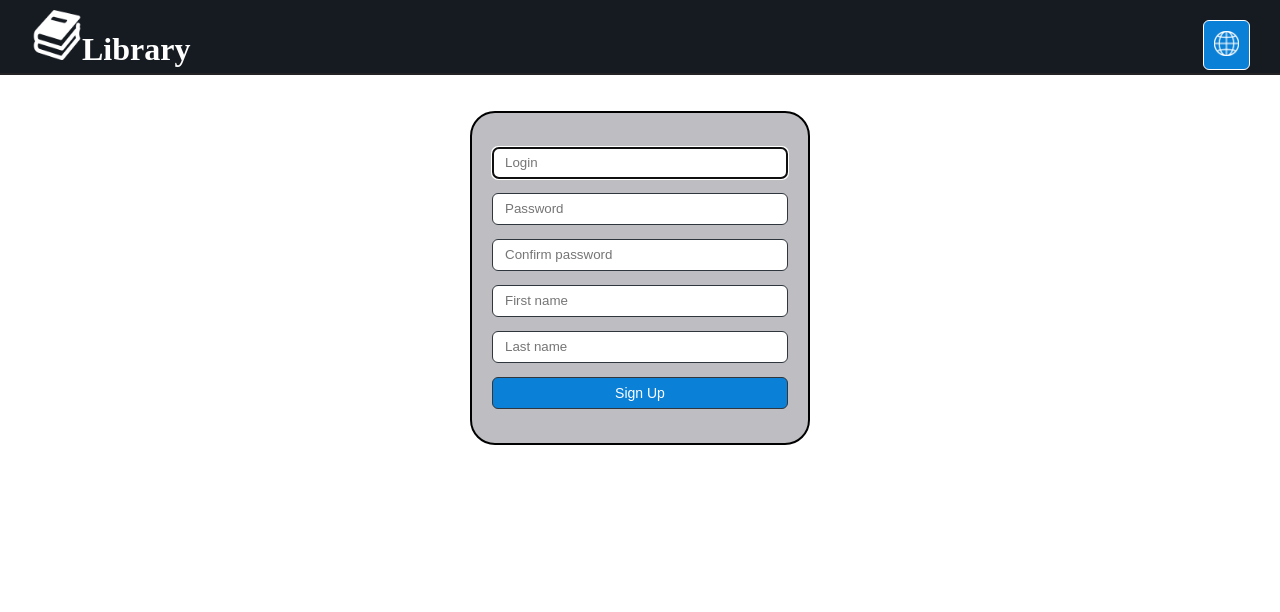
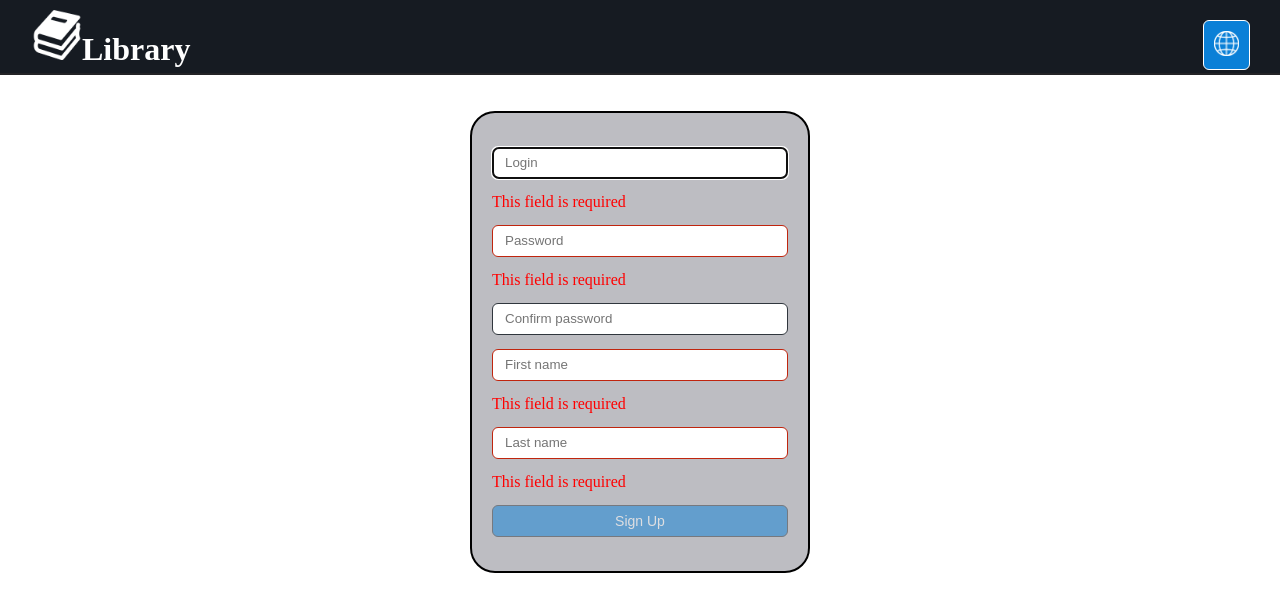
Before and after one commit to SirJohanot/library-react, a React (Create React App) app: page /sign-up in a window 1280 px wide. Shown: the top 612 px of the page. Built offline with nearby package versions, Linux system fonts and the light colour scheme.

Commit message:
removed SignUpButton; added validation to SignUp

```diff
--- a/src/components/ui/SignUpButton.js
+++ /dev/null
@@ -1,8 +0,0 @@
-import React from 'react';
-import { FormattedMessage } from 'react-intl';
-
-export default function SignUpButton() {
-    return (
-        <button type="button"><FormattedMessage id="signUp" /></button>
-    );
-}
--- a/src/pages/SignIn.js
+++ b/src/pages/SignIn.js
@@ -2,7 +2,6 @@ import React, { useEffect, useRef, useState } from 'react';
 import { FormattedMessage, useIntl } from 'react-intl';
 import { Link, useLocation, useNavigate } from 'react-router-dom';
 import axios from '../api/axios';
-import SignUpButton from '../components/ui/SignUpButton';
 import useAuthentication from '../hooks/useAuthentication';
 
 const SIGN_IN_URL = '/users/auth';
@@ -111,7 +110,7 @@ export default function SignIn() {
                 }
                 <button type="submit"><FormattedMessage id="signInLocale" /></button>
                 <Link to="/sign-up">
-                    <SignUpButton />
+                    <button type="button"><FormattedMessage id="signUp" /></button>
                 </Link>
             </form>
         </section>
--- a/src/pages/SignUp.js
+++ b/src/pages/SignUp.js
@@ -1,13 +1,16 @@
-import React, { useEffect, useRef, useState } from 'react';
-import { useIntl } from 'react-intl';
+import React, { useCallback, useEffect, useRef, useState } from 'react';
+import { FormattedMessage, useIntl } from 'react-intl';
+import { useNavigate } from 'react-router-dom';
 import axios from '../api/axios';
-import SignUpButton from '../components/ui/SignUpButton';
+import { isHumanName } from '../utility/validator';
 
 const SIGN_UP_METHOD = 'post';
 const SIGN_UP_URL = '/users';
 
 export default function SignUp() {
     const intl = useIntl();
+
+    const navigate = useNavigate();
 
     const loginRef = useRef();
 
@@ -18,14 +21,81 @@ export default function SignUp() {
         firstName: '',
         lastName: ''
     });
-    const [error, setError] = useState('');
+    const [errors, setErrors] = useState({
+        login: '',
+        password: '',
+        confirmedPassword: '',
+        firstName: '',
+        lastName: '',
+        other: ''
+    });
 
     useEffect(() => {
         loginRef.current.focus();
     }, []);
 
+    const isBlank = useCallback(
+        (key) => {
+            if (!signUpCredentials[key]) {
+                setErrors(prev => ({ ...prev, [key]: 'fieldRequired' }));
+                return true;
+            }
+            return false;
+        }, [signUpCredentials]);
+
+    const isNotAWord = useCallback(
+        (key) => {
+            if (!isHumanName(signUpCredentials[key])) {
+                setErrors(prev => ({ ...prev, [key]: 'alphabetical' }));
+                return true;
+            }
+            return false;
+        }, [signUpCredentials]);
+
     useEffect(() => {
-        setError('');
+        if (isBlank('login')) {
+            return;
+        }
+        setErrors(prev => ({ ...prev, login: '' }));
+    }, [signUpCredentials?.login, isBlank]);
+
+    useEffect(() => {
+        if (isBlank('password')) {
+            return;
+        }
+        setErrors(prev => ({ ...prev, password: '' }));
+    }, [signUpCredentials?.password, isBlank]);
+
+    useEffect(() => {
+        if (signUpCredentials?.password !== signUpCredentials?.confirmedPassword) {
+            setErrors(prev => ({ ...prev, confirmedPassword: 'passwordsDoNotMatch' }));
+        } else {
+            setErrors(prev => ({ ...prev, confirmedPassword: '' }));
+        }
+    }, [signUpCredentials?.password, signUpCredentials?.confirmedPassword]);
+
+    useEffect(() => {
+        if (isBlank('firstName')) {
+            return;
+        }
+        if (isNotAWord('firstName')) {
+            return;
+        }
+        setErrors(prev => ({ ...prev, firstName: '' }));
+    }, [signUpCredentials?.firstName, isBlank, isNotAWord]);
+
+    useEffect(() => {
+        if (isBlank('lastName')) {
+            return;
+        }
+        if (isNotAWord('lastName')) {
+            return;
+        }
+        setErrors(prev => ({ ...prev, lastName: '' }));
+    }, [signUpCredentials?.lastName, isBlank, isNotAWord]);
+
+    useEffect(() => {
+        setErrors(prev => ({ ...prev, other: '' }));
     }, [signUpCredentials]);
 
     const handleSubmit = async (e) => {
@@ -37,15 +107,16 @@ export default function SignUp() {
                 url: SIGN_UP_URL,
                 data: JSON.stringify(signUpCredentials)
             });
+            navigate('/sign-in', { replace: true });
         } catch (err) {
             if (!err?.response) {
-                setError('No response from server');
+                setErrors(prev => ({ ...prev, other: 'noResponse' }));
             } else switch (err.response?.status) {
                 case 400:
-                    setError(err.response?.data?.error);
+                    setErrors(prev => ({ ...prev, other: err.response?.data?.error }));
                     break;
                 default:
-                    setError('Registration failed');
+                    setErrors(prev => ({ ...prev, other: 'regitrationFailed' }));
             }
         }
     }
@@ -58,6 +129,7 @@ export default function SignUp() {
         <section id="main-content">
             <form className="login-form round-bordered-subject" autoComplete="on" onSubmit={handleSubmit}>
                 <input
+                    style={errors?.login ? { borderColor: '#c0250e' } : {}}
                     type="text"
                     id="login"
                     name="login"
@@ -67,7 +139,11 @@ export default function SignUp() {
                     placeholder={intl.formatMessage({ id: 'loginLocale' })}
                     required
                 />
+                {errors?.login &&
+                    <div style={{ color: 'red' }}><FormattedMessage id={errors?.login} /></div>
+                }
                 <input
+                    style={errors?.password ? { borderColor: '#c0250e' } : {}}
                     type="password"
                     id="password"
                     name="password"
@@ -76,7 +152,11 @@ export default function SignUp() {
                     placeholder={intl.formatMessage({ id: 'passwordLocale' })}
                     required
                 />
+                {errors?.password &&
+                    <div style={{ color: 'red' }}><FormattedMessage id={errors?.password} /></div>
+                }
                 <input
+                    style={errors?.confirmedPassword ? { borderColor: '#c0250e' } : {}}
                     type="password"
                     id="confirmed-password"
                     name="confirmedPassword"
@@ -85,7 +165,11 @@ export default function SignUp() {
                     placeholder={intl.formatMessage({ id: 'confirmPassword' })}
                     required
                 />
+                {errors?.confirmedPassword &&
+                    <div style={{ color: 'red' }}><FormattedMessage id={errors?.confirmedPassword} /></div>
+                }
                 <input
+                    style={errors?.firstName ? { borderColor: '#c0250e' } : {}}
                     type="text"
                     id="first-name"
                     name="firstName"
@@ -94,7 +178,11 @@ export default function SignUp() {
                     placeholder={intl.formatMessage({ id: 'firstName' })}
                     required
                 />
+                {errors?.firstName &&
+                    <div style={{ color: 'red' }}><FormattedMessage id={errors?.firstName} /></div>
+                }
                 <input
+                    style={errors?.lastName ? { borderColor: '#c0250e' } : {}}
                     type="text"
                     id="last-name"
                     name="lastName"
@@ -103,11 +191,34 @@ export default function SignUp() {
                     placeholder={intl.formatMessage({ id: 'lastName' })}
                     required
                 />
-                {error &&
-                    <div className="error-message">{error}</div>
+                {errors?.lastName &&
+                    <div style={{ color: 'red' }}><FormattedMessage id={errors?.lastName} /></div>
                 }
-                <SignUpButton />
+                {errors?.other &&
+                    <div className="error-message"><FormattedMessage id={errors?.other} /></div>
+                }
+                <button
+                    disabled={
+                        errors?.login
+                        || errors?.password
+                        || errors?.confirmedPassword
+                        || errors?.firstName
+                        || errors?.lastName
+                    }
+                    style={
+                        (errors?.login
+                            || errors?.password
+                            || errors?.confirmedPassword
+                            || errors?.firstName
+                            || errors?.lastName) ?
+                            {
+                                pointerEvents: 'none',
+                                opacity: 0.5
+                            }
+                            : {}
+                    }
+                ><FormattedMessage id="signUp" /></button>
             </form>
-        </section>
+        </section >
     );
 }
```
